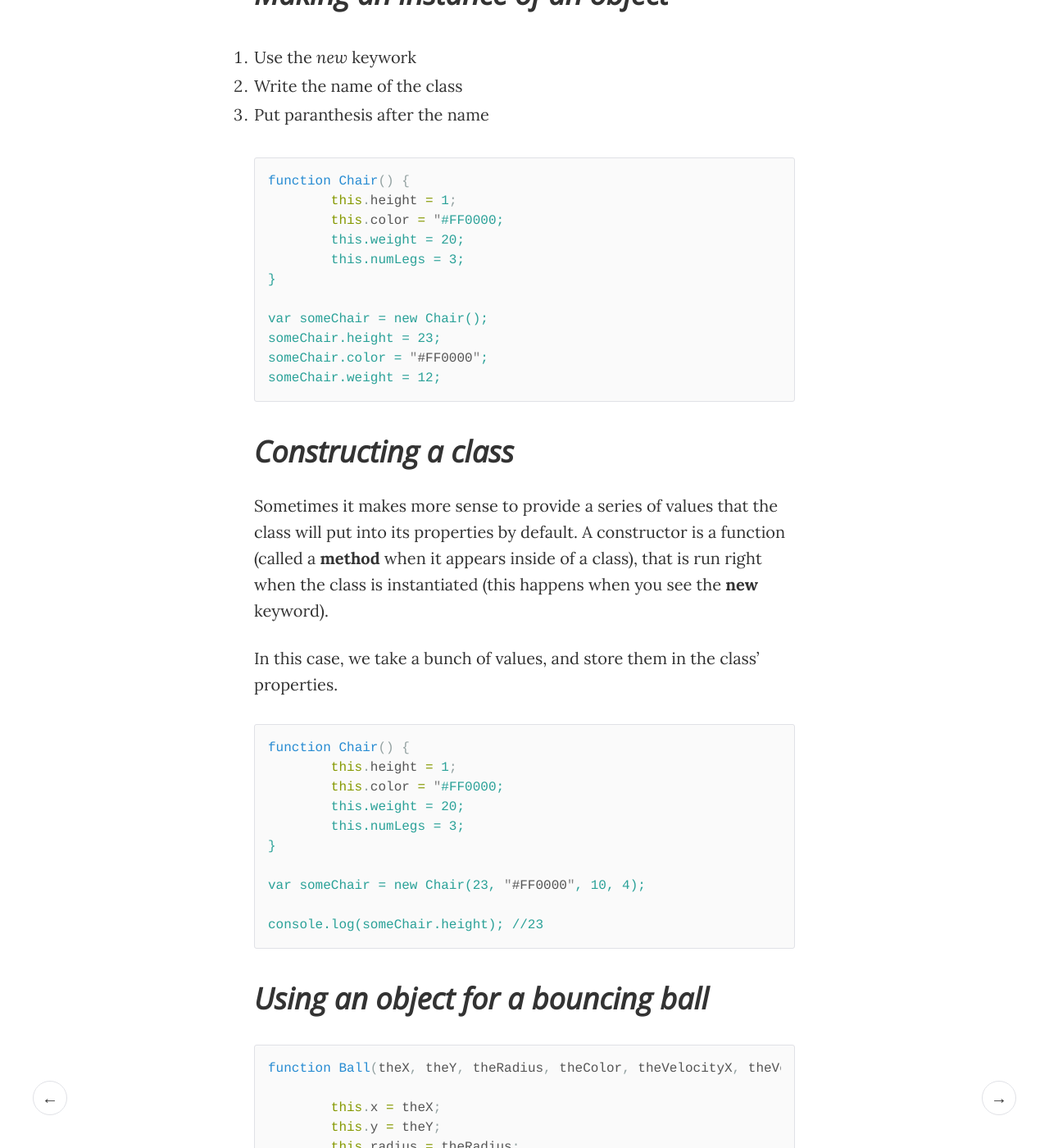
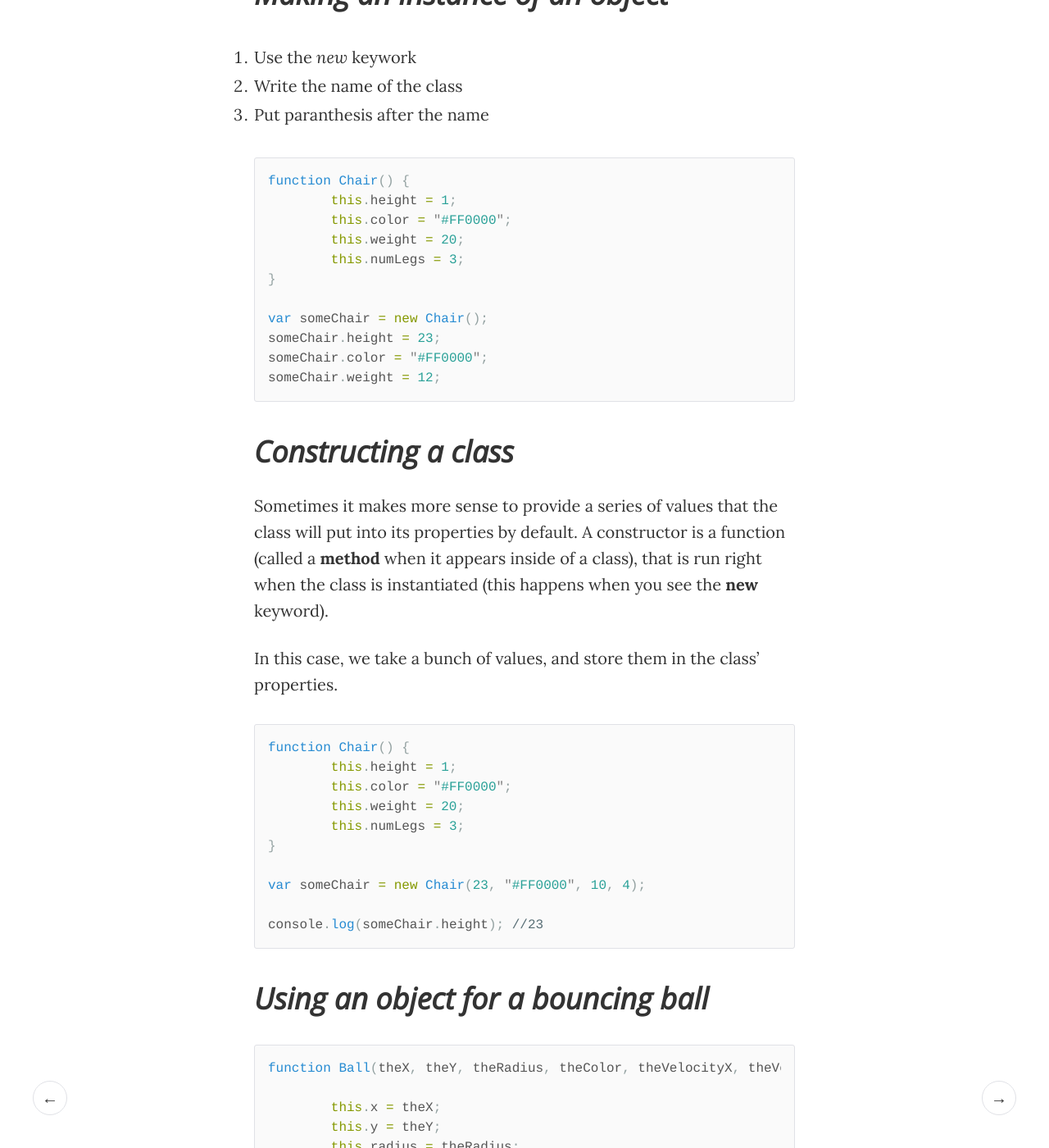
Before and after one commit to meanderingleaf/n221s15, a Jekyll site: the page built from _posts/2014-10-1-objects.markdown, in a window 1280 px wide and 1400 px high, scrolled down 2878 px. Shown: the whole window at 82% size. Built offline with Jekyll 4.4.1, drawn with Linux system fonts in a browser that asks for light colours; some of the changed text lies outside the part shown.

Commit message:
Typos!!!!!!

```diff
--- a/_posts/2014-10-1-objects.markdown
+++ b/_posts/2014-10-1-objects.markdown
@@ -90,7 +90,7 @@ Let's make a chair class, because we're not very creative.
 {% highlight javascript %}
 function Chair() {
 	this.height = 1;
-	this.color = "#FF0000;
+	this.color = "#FF0000";
 	this.weight = 20;
 	this.numLegs = 3;
 }
@@ -110,7 +110,7 @@ Making an instance of an object
 {% highlight javascript %}
 function Chair() {
 	this.height = 1;
-	this.color = "#FF0000;
+	this.color = "#FF0000";
 	this.weight = 20;
 	this.numLegs = 3;
 }
@@ -134,7 +134,7 @@ In this case, we take a bunch of values, and store them in the class' properties
 
 function Chair() {
 	this.height = 1;
-	this.color = "#FF0000;
+	this.color = "#FF0000";
 	this.weight = 20;
 	this.numLegs = 3;
 }
```
